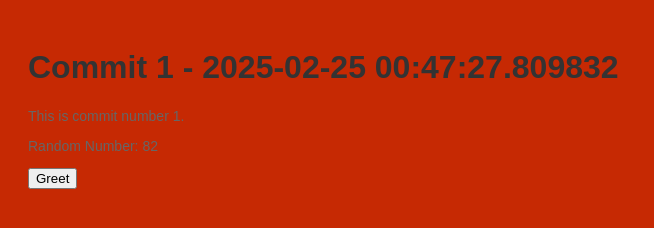
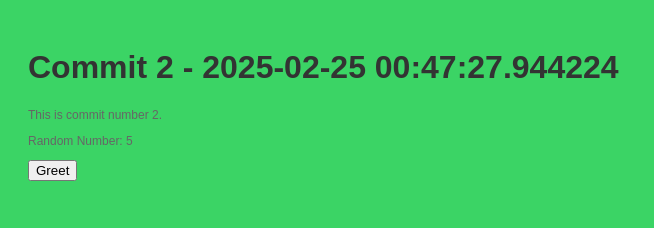
Before and after one commit to stiffs95/myrep-repo-20250225004722, a plain HTML site: page index.html in a window 1280 px wide. Shown: the whole page, without its empty margins (0-654 px from the left). Drawn offline with Linux system fonts and the light colour scheme.

Commit message:
📝 Commit 2 with HTML, CSS, and JS

```diff
--- a/index.html
+++ b/index.html
@@ -2,13 +2,13 @@
     <!DOCTYPE html>
     <html>
     <head>
-        <title>Commit 1 - 2025-02-25 00:47:27.809832</title>
+        <title>Commit 2 - 2025-02-25 00:47:27.944224</title>
         <link rel="stylesheet" href="style.css">
     </head>
     <body>
-        <h1>Commit 1 - 2025-02-25 00:47:27.809832</h1>
-        <p>This is commit number 1.</p>
-        <p>Random Number: 82</p>
+        <h1>Commit 2 - 2025-02-25 00:47:27.944224</h1>
+        <p>This is commit number 2.</p>
+        <p>Random Number: 5</p>
         <button onclick="greet()">Greet</button>
         <script src="script.js"></script>
     </body>
--- a/script.js
+++ b/script.js
@@ -2,4 +2,4 @@
     function greet() {
         alert('Hello from commit ' + commitNumber + '!');
     }
-    var commitNumber = 1;
+    var commitNumber = 2;
--- a/style.css
+++ b/style.css
@@ -1,7 +1,7 @@
 
     body {
         font-family: Arial, sans-serif;
-        background-color: #c62903;
+        background-color: #3bd465;
         padding: 20px;
     }
     h1 {
@@ -9,5 +9,5 @@
     }
     p {
         color: #666;
-        font-size: 14px;
+        font-size: 12px;
     }
```
